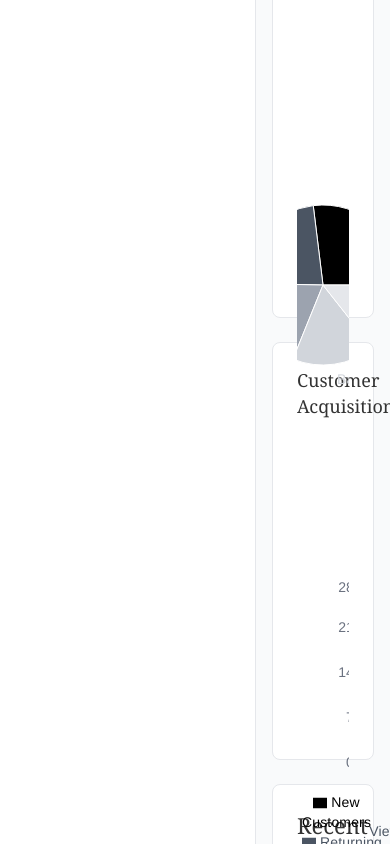
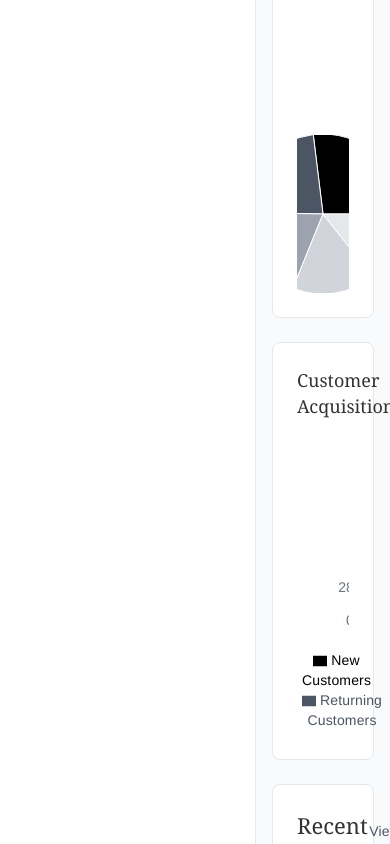
Before and after one commit to ovsharam/OSP-dash, a Next.js app: page /vendor/dashboard in a window 390 px wide. Shown: the part 2000-2844 px from the top of the page. Built offline with nearby package versions, Linux system fonts and the light colour scheme.

Commit message:
Fix chart alignment by wrapping ResponsiveContainer in fixed height div

```diff
--- a/components/vendor/DashboardCharts.tsx
+++ b/components/vendor/DashboardCharts.tsx
@@ -108,7 +108,8 @@ export default function DashboardCharts() {
         {/* Top Products Pie Chart */}
         <div className="bg-white border border-gray-200 rounded-lg p-6">
           <h3 className="text-lg font-semibold text-black mb-4">Top Products</h3>
-          <ResponsiveContainer width="100%" height={300}>
+          <div className="w-full" style={{ height: "300px" }}>
+            <ResponsiveContainer width="100%" height="100%">
               <PieChart>
                 <Pie
                   data={topProductsData}
@@ -134,11 +135,13 @@ export default function DashboardCharts() {
               </PieChart>
             </ResponsiveContainer>
           </div>
+        </div>
 
         {/* Customer Acquisition */}
         <div className="bg-white border border-gray-200 rounded-lg p-6">
           <h3 className="text-lg font-semibold text-black mb-4">Customer Acquisition</h3>
-          <ResponsiveContainer width="100%" height={300}>
+          <div className="w-full" style={{ height: "300px" }}>
+            <ResponsiveContainer width="100%" height="100%">
               <BarChart data={customerAcquisitionData}>
                 <CartesianGrid strokeDasharray="3 3" stroke="#E5E7EB" />
                 <XAxis dataKey="month" stroke="#6B7280" />
@@ -158,5 +161,6 @@ export default function DashboardCharts() {
           </div>
         </div>
       </div>
+    </div>
   );
 }
```
Lines whose indentation alone changed are shown as unchanged.
